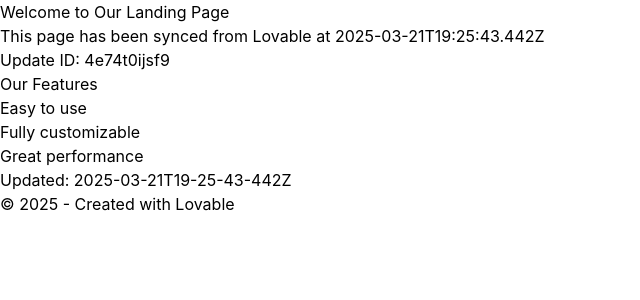
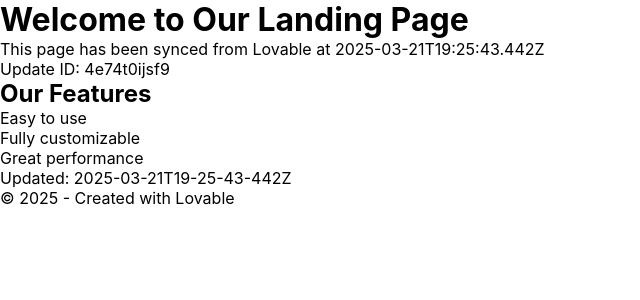
Before and after one commit to dameiso412/sculptra-youth-restoration, a React (Vite) app: page / in a window 1280 px wide. Shown: the top 300 px of the page, without its empty margins (0-640 px from the left). Built offline with nearby package versions, Linux system fonts and the light colour scheme.

Commit message:
Add index.css with global styles - 2025-03-21T23:33:51.811Z

```diff
--- a/src/index.css
+++ b/src/index.css
@@ -1,16 +1,11 @@
-
-@tailwind base;
-@tailwind components;
-@tailwind utilities;
-
-:root {
-  --primary-color: #4285f4;
-  --secondary-color: #34a853;
-  --text-color: #333;
-  --background-color: #fff;
+/* index.css - Global styles */
+* {
+  margin: 0;
+  padding: 0;
+  box-sizing: border-box;
 }
 
-html, body {
+body {
   margin: 0;
   padding: 0;
   font-family: -apple-system, BlinkMacSystemFont, 'Segoe UI', 'Roboto', 'Oxygen',
@@ -18,22 +13,11 @@ html, body {
     sans-serif;
   -webkit-font-smoothing: antialiased;
   -moz-osx-font-smoothing: grayscale;
-  width: 100%;
-  height: 100%;
+  min-height: 100vh;
+  display: block !important;
 }
 
 #root {
-  width: 100%;
-  height: 100%;
+  min-height: 100vh;
+  display: block !important;
 }
-
-code {
-  font-family: source-code-pro, Menlo, Monaco, Consolas, 'Courier New',
-    monospace;
-}
-
-h1, h2, h3, h4, h5, h6 {
-  margin-top: 0;
-}
-
-/* Last updated: 2025-03-21T23:33:51.811Z */
```
